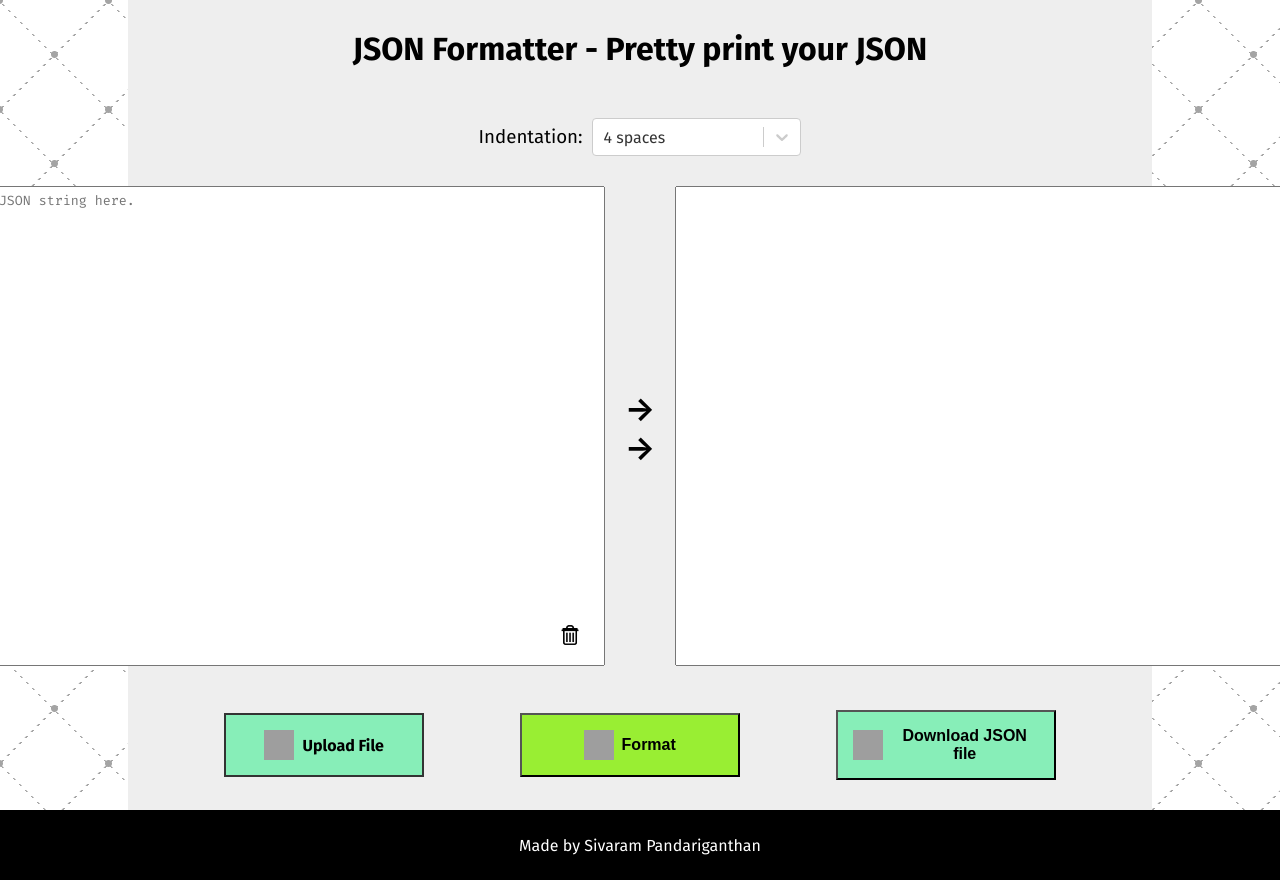
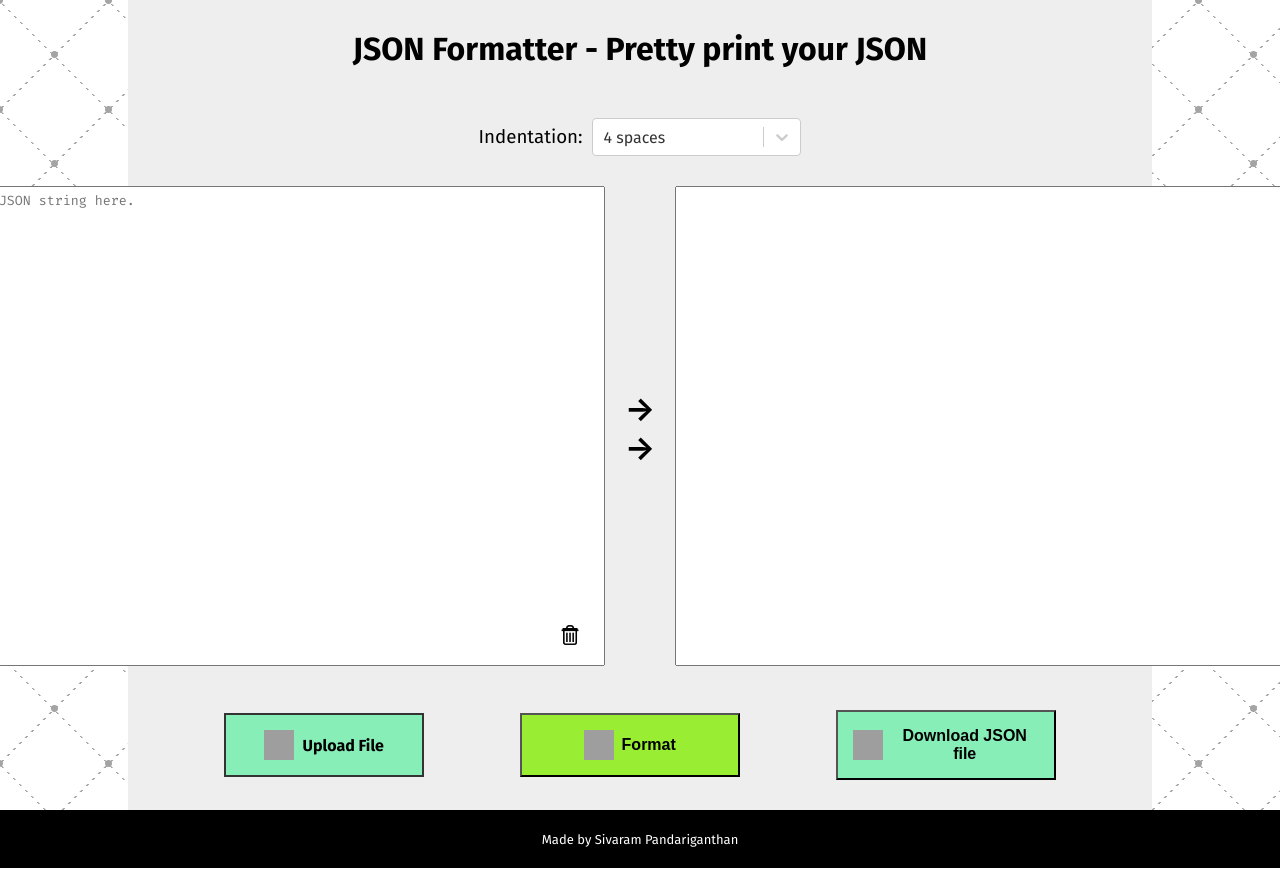
Before and after one commit to SivaramPg/json-prettier, a React (Create React App) app: page / in a window 1280 px wide. Shown: the top 880 px of the page. Built offline with nearby package versions, Linux system fonts and the light colour scheme; grey boxes are pictures that could not be loaded.

Commit message:
footer tweaks

```diff
--- a/src/components/Footer.tsx
+++ b/src/components/Footer.tsx
@@ -13,7 +13,7 @@ export default Footer;
 
 const FooterContainer = styled.footer`
 	width: 100%;
-	height: 70px;
+	height: 58px;
 
 	display: flex;
 	justify-content: center;
@@ -22,4 +22,8 @@ const FooterContainer = styled.footer`
 	flex-flow: row nowrap;
 	color: white;
 	background-color: black;
+
+	p {
+		font-size: 13px;
+	}
 `;
```
